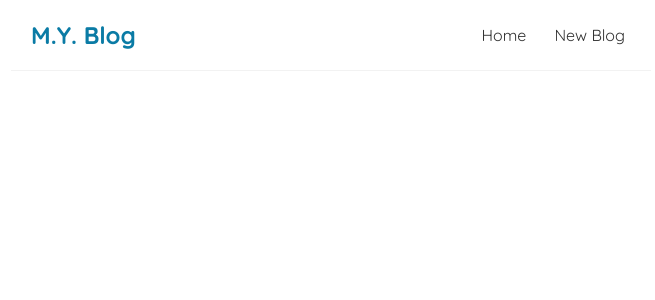
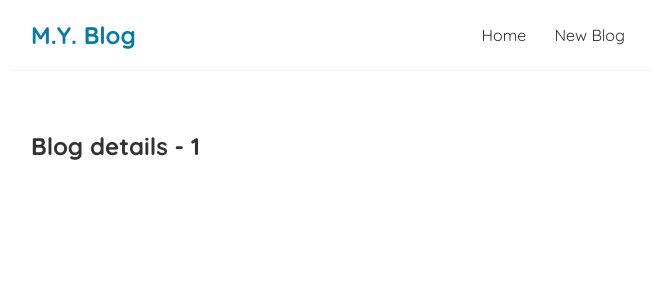
Before and after one commit to marcussyeo/MY-REACT-BLOG, a React (Create React App) app in the folder my-blog/: page /blogs/1 in a window 1280 px wide. Shown: the top 300 px of the page, without its empty margins (309-964 px from the left). Built offline with nearby package versions, Linux system fonts and the light colour scheme.

Commit message:
added route parameters

```diff
--- a/my-blog/src/App.js
+++ b/my-blog/src/App.js
@@ -2,6 +2,7 @@
 import Home from "./Home";
 import { BrowserRouter as Router, Route, Routes } from "react-router-dom";
 import Create from "./Create";
+import BlogDetails from "./BlogDetails";
 
 function App() {
   return (
@@ -12,6 +13,7 @@
           <Routes>
             <Route exact path="/" element={<Home />} />
             <Route path="/create" element={<Create />} />
+            <Route path="/blogs/:id" element={<BlogDetails />} />
           </Routes>
         </div>
       </div>
--- /dev/null
+++ b/my-blog/src/BlogDetails.js
@@ -0,0 +1,13 @@
+import { useParams } from "react-router";
+
+const BlogDetails = () => {
+  const { id } = useParams();
+
+  return (
+    <div className="blog-details">
+      <h2>Blog details - {id}</h2>
+    </div>
+  );
+};
+
+export default BlogDetails;
--- a/my-blog/src/BlogList.js
+++ b/my-blog/src/BlogList.js
@@ -1,3 +1,5 @@
+import { Link } from "react-router-dom";
+
 const BlogList = ({ blogs, title }) => {
   // const blogs = props.blogs;
   // const title = props.title;
@@ -8,8 +10,10 @@
       <h2>{title}</h2>
       {blogs.map((blog) => (
         <div className="blog-preview" key={blog.id}>
-          <h2>{blog.title}</h2>
-          <p>Written by {blog.author}</p>
+          <Link to={`/blogs/${blog.id}`}>
+            <h2>{blog.title}</h2>
+            <p>Written by {blog.author}</p>
+          </Link>
         </div>
       ))}
     </div>
--- a/my-blog/src/index.css
+++ b/my-blog/src/index.css
@@ -48,3 +48,7 @@
   color: #0a7ba5;
   margin-bottom: 8px;
 }
+
+.blog-preview a {
+  text-decoration: none;
+}
```
